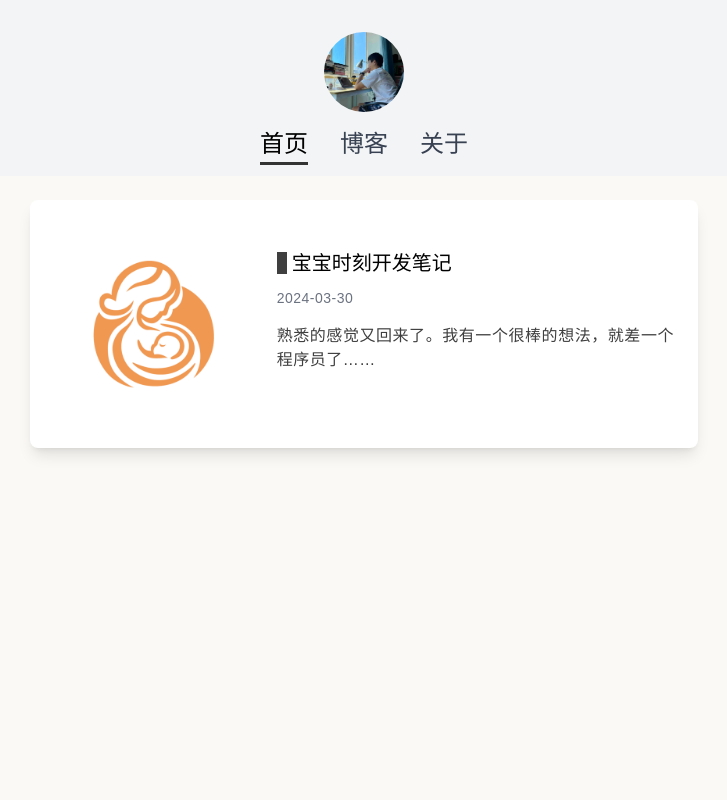
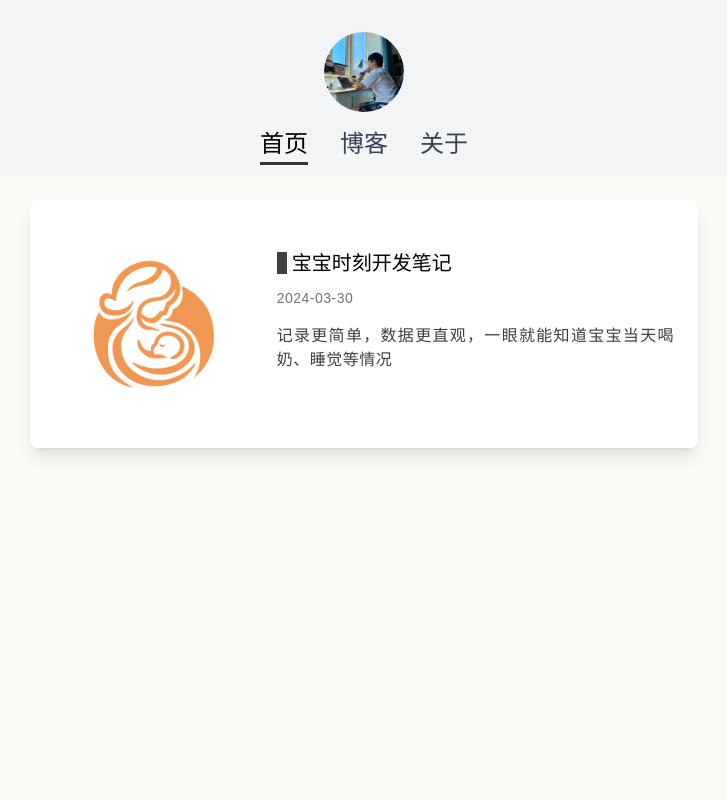
Before and after one commit to baitengfei/baitengfei, a Next.js app: page / in a window 1280 px wide. Shown: the top 800 px of the page, without its empty margins (276-1003 px from the left). Built offline with nearby package versions, Linux system fonts and the light colour scheme.

Commit message:
给首页卡片添加跳转链接

```diff
--- a/app/Home.tsx
+++ b/app/Home.tsx
@@ -4,6 +4,7 @@
 import { useState } from 'react';
 import Image from 'next/image';
 import { PostData } from './lib/posts'; // 导入 PostData 类型
+import Link from 'next/link';
 
 const POSTS_PER_PAGE = 10; // 每页显示的帖子数量
 
@@ -38,11 +39,13 @@ export default function Home({ posts }: { posts: PostData[] }) {
     scrollToTop();
   };
 
+
   return (
     <div className="min-h-screen font-[family-name:var(--font-geist-sans)]">
       <ul className="space-y-6"> {/* 使用竖向间距 */}
         {postsToDisplay.map((post, index) => (
-          <li key={index} className="bg-white rounded-lg shadow-lg p-6 w-full">
+          <li key={index} className="bg-white rounded-lg shadow-lg p-6 w-full transition-transform duration-300 hover:shadow-xl hover:bg-gray-100 transform hover:scale-105"> {/* 添加 hover 效果 */}
+            <Link href={`/blog/${post.slug}`} className="block">
               <div className="flex">
                 <div className="w-1/3">
                   <Image
@@ -59,6 +62,7 @@ export default function Home({ posts }: { posts: PostData[] }) {
                   <p className="text-base font-thin">{post.excerpt}</p>
                 </div>
               </div>
+            </Link>
           </li>
         ))}
       </ul>
--- a/app/globals.css
+++ b/app/globals.css
@@ -11,13 +11,17 @@ html {
 /* 设置主页背景为米白色 */
 body {
   background-color: #FAF9F6; /* 更清淡的米白色 */
+  transition: background-color 0.3s ease; /* 使背景颜色平滑过渡 */
 }
 
 /* 导航栏样式示例 */
 .navbar {
   background-color: #343A40; /* 深灰色，形成对比 */
   box-shadow: 0 2px 5px rgba(0, 0, 0, 0.2); /* 添加阴影 */
+  transition: background-color 0.3s ease, box-shadow 0.3s ease; /* 添加过渡效果 */
 }
+
+
 
 article {
   max-width: 700px;
--- a/posts/babymoments-development-notes.md
+++ b/posts/babymoments-development-notes.md
@@ -1,7 +1,7 @@
 ---
 title: 宝宝时刻开发笔记
 slug: babymoments-development-notes
-excerpt: 熟悉的感觉又回来了。我有一个很棒的想法，就差一个程序员了……
+excerpt: 记录更简单，数据更直观，一眼就能知道宝宝当天喝奶、睡觉等情况
 date: "2024-03-30"
 image: "/BabyMomentsIcon.png"
 tags:
```
Lines whose indentation alone changed are shown as unchanged.
